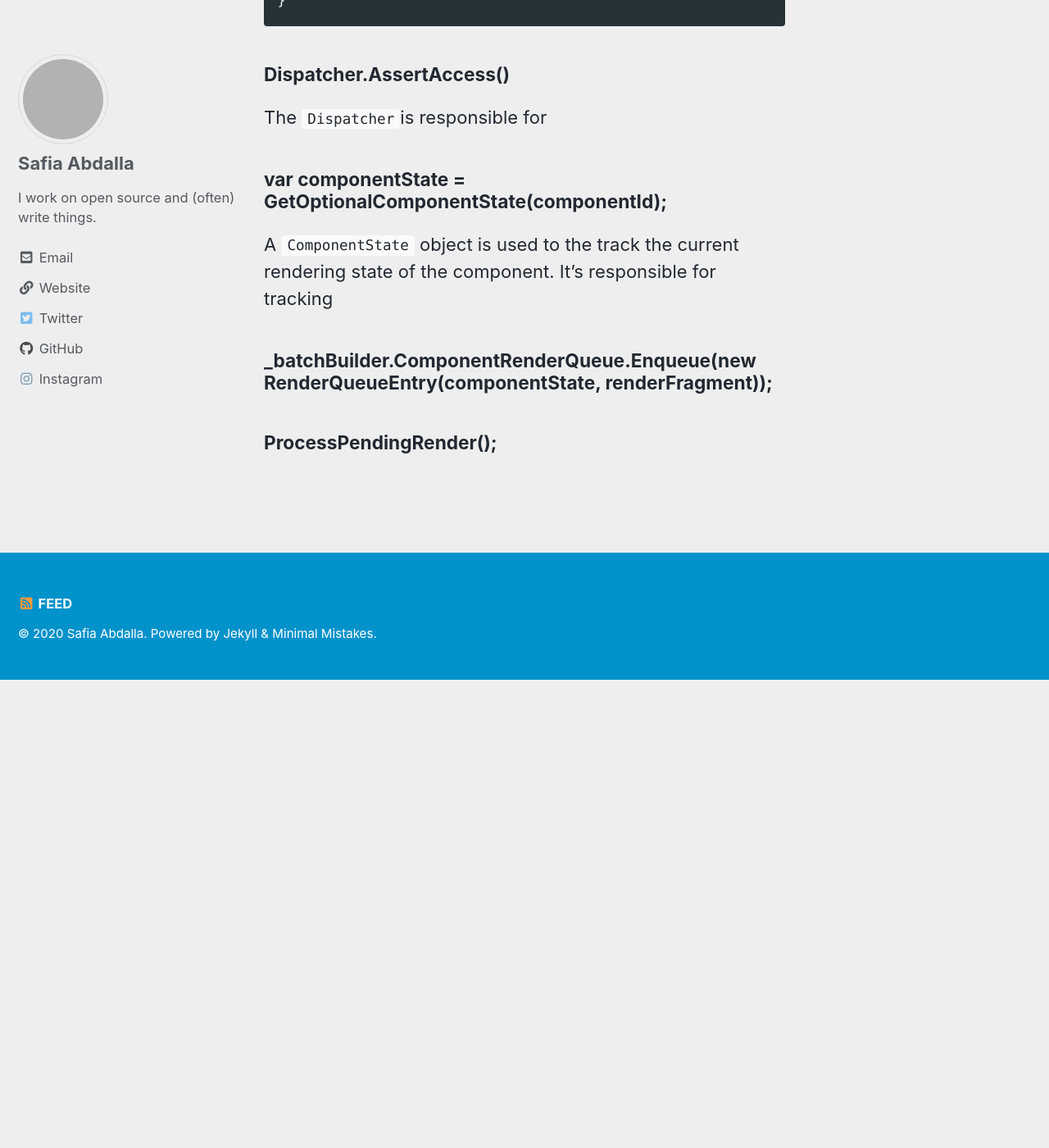
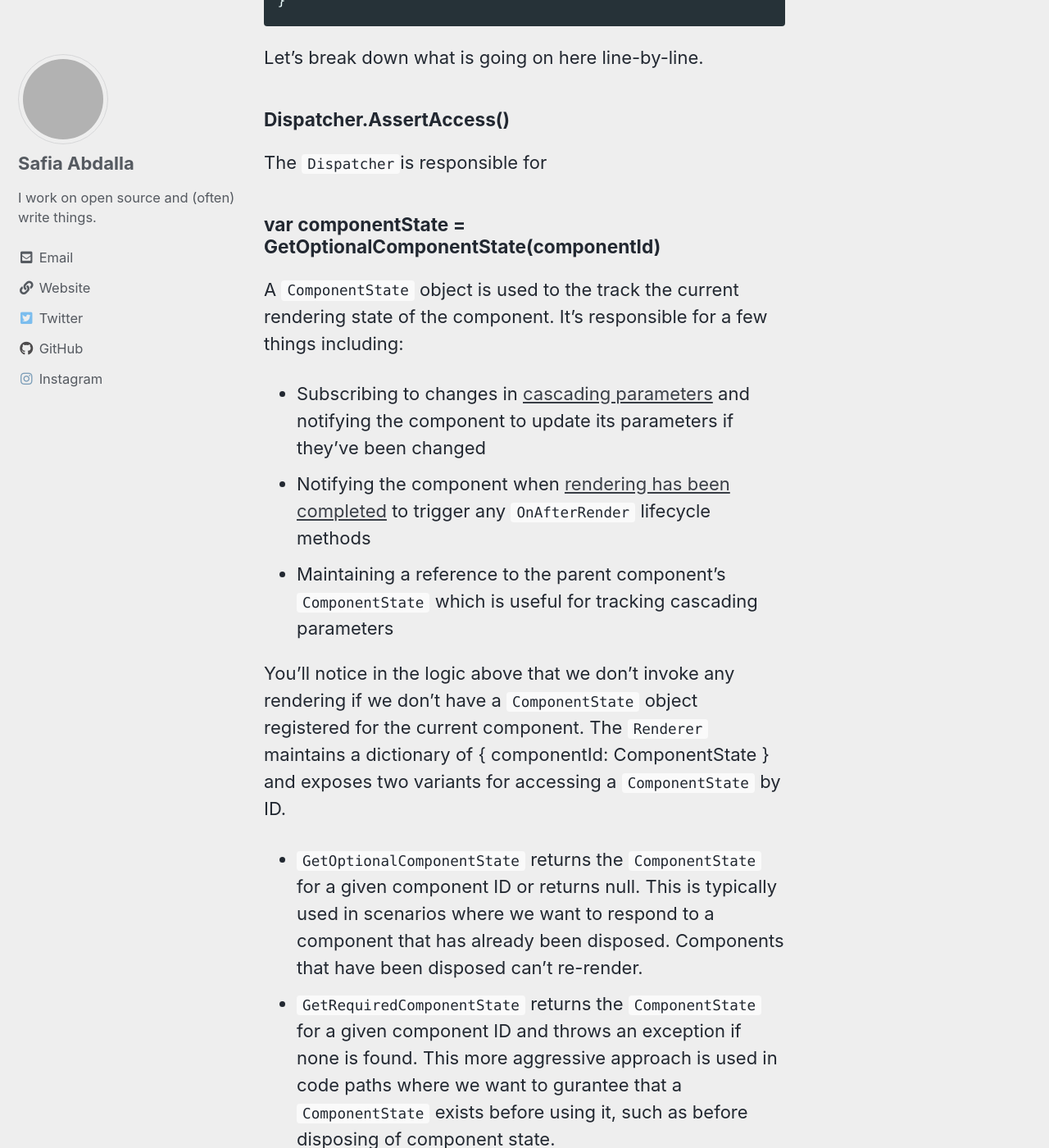
Before and after one commit to jean/blog, a Jekyll site: the page built from _posts/2020/2020-10-20-rolling-in-render-trees.md, in a window 1280 px wide and 1400 px high, scrolled down 2904 px. Shown: the whole window at 82% size. Built offline with Jekyll 4.4.1, drawn with Linux system fonts in a browser that asks for light colours; before the commit the page ends 3733 px from its top, so only the background shows below that; some of the changed text lies outside the part shown; grey boxes are pictures that could not be loaded.

Commit message:
Add content from 10/21/2020

````diff
--- a/_posts/2020/2020-10-20-rolling-in-render-trees.md
+++ b/_posts/2020/2020-10-20-rolling-in-render-trees.md
@@ -47,7 +47,7 @@
 
 #### Biting into the Renderer
 
-Unlike the `RenderHandle`, the `Renderer` implementation has a fair amount of logic. We'll break into the `Renderer` by taking a look at the `AddToRenderQueue` method that's invoked above.
+Unlike the `RenderHandle`, the `Renderer` implementation has a fair amount of logic. We'll break into the `Renderer` by taking a look at the [`AddToRenderQueue`](https://github.com/dotnet/aspnetcore/blob/0d31fa0f54474289fa6e3910f7f40d2bf8f9b5d4/src/Components/Components/src/RenderTree/Renderer.cs#L377-L396) method that's invoked above.
 
 ```csharp
 internal void AddToRenderQueue(int componentId, RenderFragment renderFragment)
@@ -69,14 +69,114 @@
 }
 ```
 
+Let's break down what is going on here line-by-line.
+
 ##### Dispatcher.AssertAccess()
 
 The `Dispatcher`is responsible for
 
-##### var componentState = GetOptionalComponentState(componentId);
+##### var componentState = GetOptionalComponentState(componentId)
 
-A `ComponentState` object is used to the track the current rendering state of the component. It's responsible for tracking
+A `ComponentState` object is used to the track the current rendering state of the component. It's responsible for a few things including:
 
-##### _batchBuilder.ComponentRenderQueue.Enqueue(new RenderQueueEntry(componentState, renderFragment));
+- Subscribing to changes in [cascading parameters](https://docs.microsoft.com/en-us/aspnet/core/blazor/components/cascading-values-and-parameters) and notifying the component to update its parameters if they've been changed
+- Notifying the component when [rendering has been completed](https://github.com/dotnet/aspnetcore/blob/6a82a84b10a8073f262ea53d7f8e01fa6cbfca08/src/Components/Components/src/Rendering/ComponentState.cs#L120-L136) to trigger any `OnAfterRender` lifecycle methods
+- Maintaining a reference to the parent component's `ComponentState` which is useful for tracking cascading parameters
 
-##### ProcessPendingRender();
+You'll notice in the logic above that we don't invoke any rendering if we don't have a `ComponentState` object registered for the current component. The `Renderer` maintains a dictionary of { componentId: ComponentState } and exposes two variants for accessing a `ComponentState` by ID.
+
+- `GetOptionalComponentState` returns the `ComponentState` for a given component ID or returns null. This is typically used in scenarios where we want to respond to a component that has already been disposed. Components that have been disposed can't re-render.
+- `GetRequiredComponentState` returns the `ComponentState` for a given component ID and throws an exception if none is found. This more aggressive approach is used in code paths where we want to gurantee that a `ComponentState` exists before using it, such as before disposing of component state.
+
+In the case above, we avoid queueing a new render operation if the component has already been disposed.
+
+##### _batchBuilder
+
+The `_batchBuilder` property is an instance of a [`RenderBatchBuilder`](https://github.com/dotnet/aspnetcore/blob/master/src/Components/Components/src/Rendering/RenderBatchBuilder.cs) associated with the current renderer.
+
+Render batches are
+
+##### .ComponentRenderQueue
+
+The `ComponentRendereQueue` maintains the set of the rendering events that still need to be completed by the renderer.
+
+##### .Enqueue(new RenderQueueEntry(componentState, renderFragment))
+
+Before performing a render, we first add it to the render queue. If no renders are currently in progress, we process it immediately (more on this in the next section). If there is a render in progress
+
+##### ProcessPendingRender()
+
+The `ProcessPendingRender` method is invoked if we can process remaining renders off the render queue. If the renderer hasn't been disposed, [the method](https://github.com/dotnet/aspnetcore/blob/0d31fa0f54474289fa6e3910f7f40d2bf8f9b5d4/src/Components/Components/src/RenderTree/Renderer.cs#L429-L437) will invoke `ProcessRenderQueue`.
+
+### ProcessRenderQueue
+
+In previous sections, we discussed the concept of a render queue in which upcoming render batches are enqueued and dequeued throughout the lifespan of the renderer. The [`ProcessRenderQueue`](https://github.com/dotnet/aspnetcore/blob/0d31fa0f54474289fa6e3910f7f40d2bf8f9b5d4/src/Components/Components/src/RenderTree/Renderer.cs#L439-L493) method is responsible for dequeueig rendering tasks off the queue and processing them.
+
+```csharp
+private void ProcessRenderQueue()
+{
+    Dispatcher.AssertAccess();
+
+    if (_isBatchInProgress)
+    {
+        throw new InvalidOperationException("Cannot start a batch when one is already in progress.");
+    }
+
+    _isBatchInProgress = true;
+    var updateDisplayTask = Task.CompletedTask;
+
+    try
+    {
+        if (_batchBuilder.ComponentRenderQueue.Count == 0)
+        {
+            return;
+        }
+
+        while (_batchBuilder.ComponentRenderQueue.Count > 0)
+        {
+            var nextToRender = _batchBuilder.ComponentRenderQueue.Dequeue();
+            RenderInExistingBatch(nextToRender);
+        }
+
+        var batch = _batchBuilder.ToBatch();
+        updateDisplayTask = UpdateDisplayAsync(batch);
+
+        _ = InvokeRenderCompletedCalls(batch.UpdatedComponents, updateDisplayTask);
+    }
+    catch (Exception e)
+    {
+        // Ensure we catch errors while running the render functions of the components.
+        HandleException(e);
+        return;
+    }
+    finally
+    {
+        RemoveEventHandlerIds(_batchBuilder.DisposedEventHandlerIds.ToRange(), updateDisplayTask);
+        _batchBuilder.ClearStateForCurrentBatch();
+        _isBatchInProgress = false;
+    }
+
+    if (_batchBuilder.ComponentRenderQueue.Count > 0)
+    {
+        ProcessRenderQueue();
+    }
+}
+```
+
+Let's break down this method line-by-line like we did with `AddToRenderQueue` above. Note: we'll be skipping through the more obvious lines in this exploration.
+
+##### RenderInExistingBatch(nextToRender)
+
+##### _batchBuilder.ToBatch()
+
+##### updateDisplayTask = UpdateDisplayAsync(batch)
+
+##### _ = InvokeRenderCompletedCalls(batch.UpdatedComponents, updateDisplayTask)
+
+##### HandleException(e)
+
+#####  RemoveEventHandlerIds(_batchBuilder.DisposedEventHandlerIds.ToRange(), updateDisplayTask)
+
+##### _batchBuilder.ClearStateForCurrentBatch()
+
+## Conclusion
````
